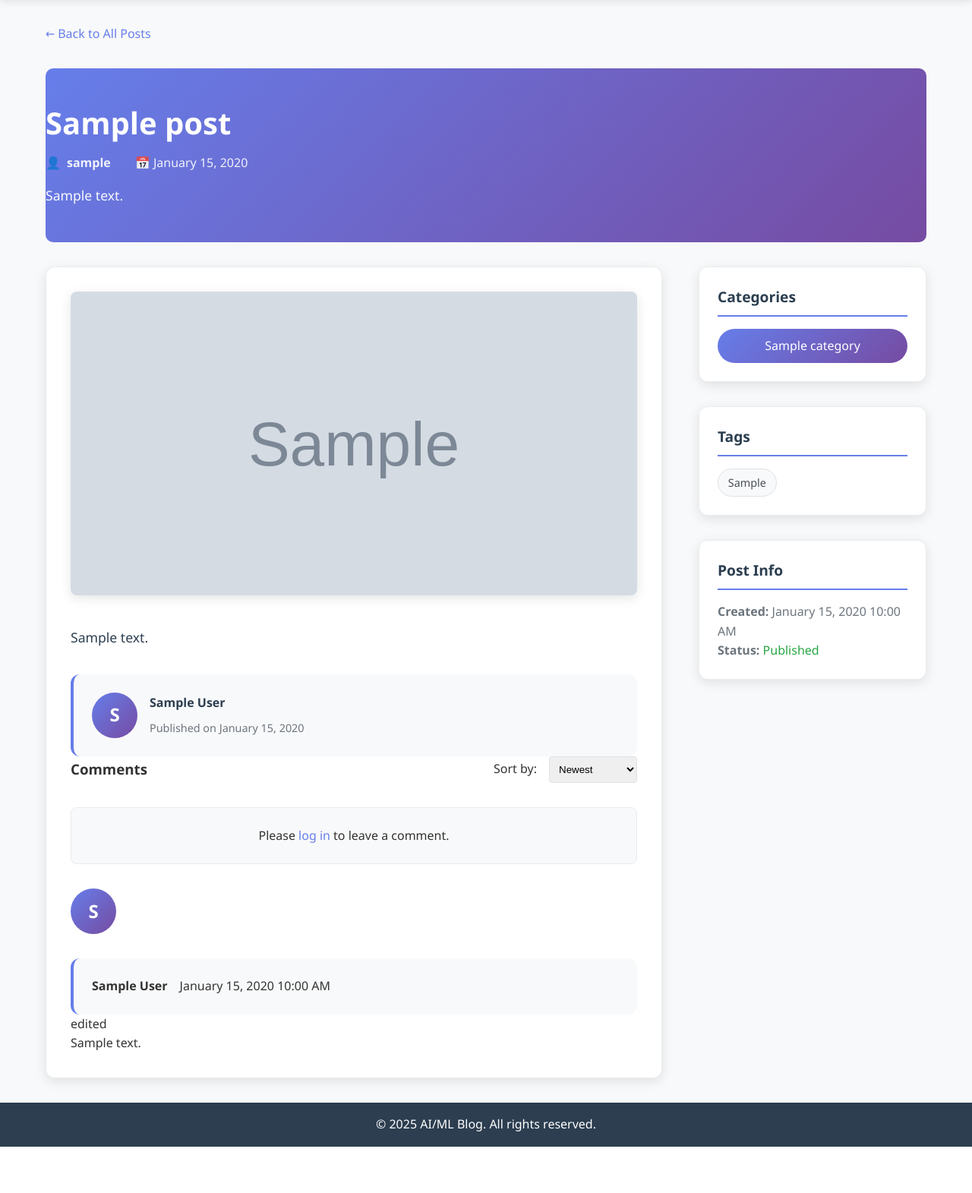
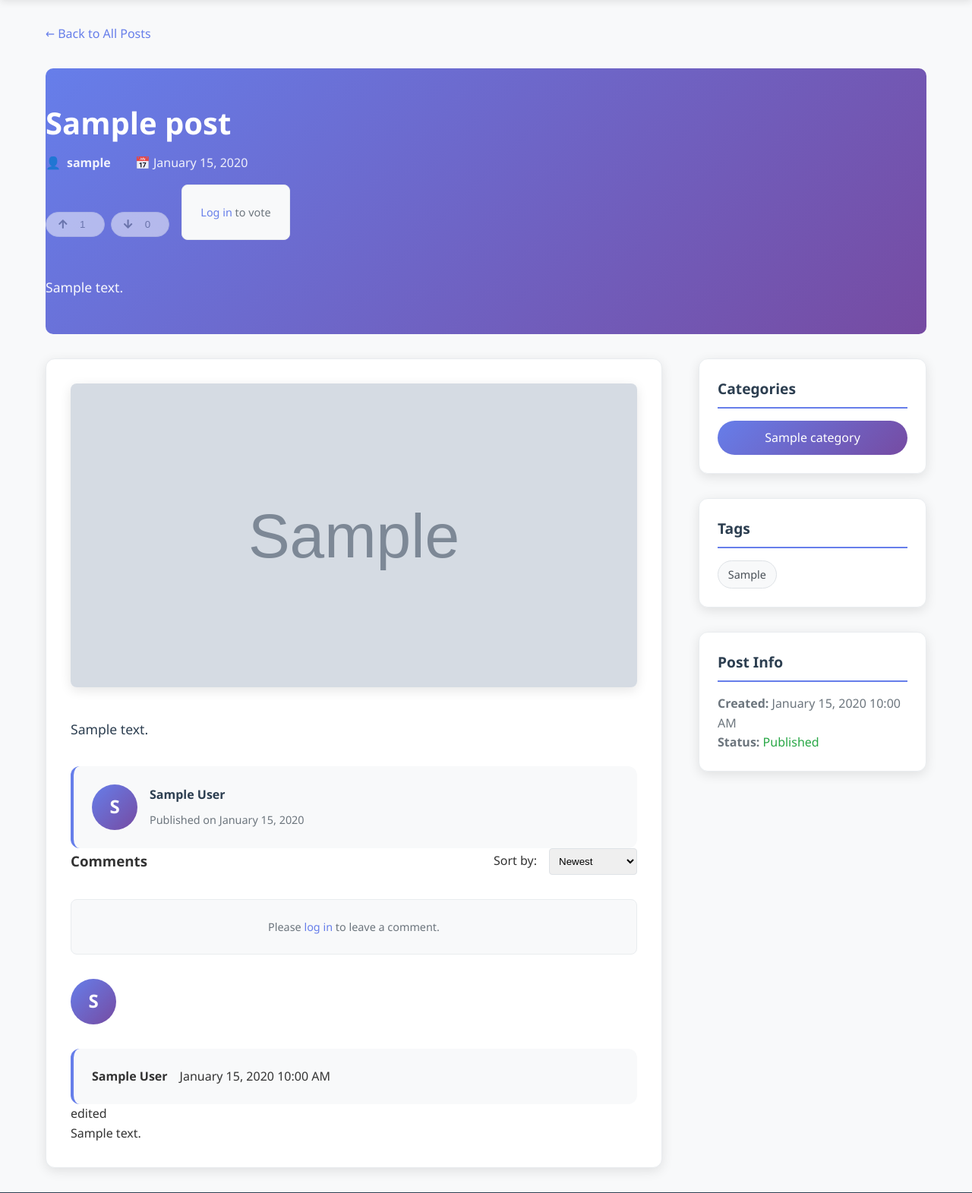
Before and after one commit to BhimPrasadAdhikari/ai_ml_blog, a Django app: a page that uses templates/blog/base.html in a window 1280 px wide. Shown: the part 83-1654 px from the top of the page at 76% size. Before the commit the page ends 1593 px from the top, so only its background shows below. Run offline with Django 5.2, Linux system fonts and the light colour scheme; tables that the repository leaves empty hold one stand-in row (values such as "Sample post"); grey boxes marked "Sample" are stand-in pictures.

Commit message:
fix(blog): modify user's specific vote state

```diff
--- a/blog/views.py
+++ b/blog/views.py
@@ -23,14 +23,28 @@ class PostDetailView(DetailView):
     template_name = 'blog/post_detail.html'
     context_object_name = 'post'
     slug_field = 'slug'
-    slug_url_arg = 'slug'
+    slug_url_kwarg = 'slug'
 
     def get_queryset(self):
         return Post.objects.filter(status='published')
+
     def get_context_data(self, **kwargs):
         context = super().get_context_data(**kwargs)
         post = context['post']
         context['post_content_html'] = mark_safe(markdown.markdown(post.content, extensions=['extra','codehilite', 'toc','tables']))
+
+        # Get user's vote for this post
+        if self.request.user.is_authenticated:
+            try:
+                interaction = PostInteraction.objects.get(
+                    post=post,
+                    user=self.request.user
+                )
+                context['user_vote'] = interaction.vote_type
+            except PostInteraction.DoesNotExist:
+                context['user_vote'] = None
+        else:
+            context['user_vote'] = None
 
         # Get sort parameter
         sort = self.request.GET.get('sort', 'newest')
@@ -61,6 +75,7 @@ class PostDetailView(DetailView):
 
         context['comments'] = comments
         context['comment_sort'] = sort
+
         return context
 
 class PostListView(ListView):
@@ -414,9 +429,6 @@ def check_new_comments(request):
     return JsonResponse({'has_new_comments': has_new})
 
 class PostVoteView(LoginRequiredMixin, View):
-    """
-    View to handle post voting (upvote/downvote)
-    """
     def post(self, request, slug):
         post = get_object_or_404(Post, slug=slug)
         vote_type = request.POST.get('vote_type')
@@ -430,18 +442,17 @@ class PostVoteView(LoginRequiredMixin, View):
         # Get or create interaction
         interaction, created = PostInteraction.objects.get_or_create(
             post=post,
-            user=request.user,
-            defaults={'vote_type': vote_type}
+            user=request.user
         )
 
-        # If interaction exists and vote type is same, remove vote
-        if not created and interaction.vote_type == vote_type:
+        # If the same vote type is clicked again, remove the vote
+        if interaction.vote_type == vote_type:
             interaction.vote_type = None
             interaction.save()
             return JsonResponse({
                 'status': 'success',
                 'message': 'Vote removed',
-                'vote_count': post.interactions.exclude(vote_type=None).count()
+                'vote_count': post.get_vote_count()
             })
 
         # Update vote
@@ -451,7 +462,7 @@ class PostVoteView(LoginRequiredMixin, View):
         return JsonResponse({
             'status': 'success',
             'message': f'Vote {vote_type} recorded',
-            'vote_count': post.interactions.exclude(vote_type=None).count()
+            'vote_count': post.get_vote_count()
         })
 
 class PostVoteCountView(View):
--- a/templates/blog/base.html
+++ b/templates/blog/base.html
@@ -4,7 +4,7 @@
     <meta charset="UTF-8">
     <meta name="viewport" content="width=device-width, initial-scale=1.0">
     <title>{% block title %}AI/ML Blog{% endblock %}</title>
-
+<link rel="stylesheet" href="https://cdnjs.cloudflare.com/ajax/libs/font-awesome/5.15.4/css/all.min.css">
     <style>
         * {
             margin: 0;
--- a/templates/blog/post_detail.html
+++ b/templates/blog/post_detail.html
@@ -488,6 +488,78 @@
         margin-top: 1rem;
         color: #6c757d;
     }
+
+    .post-voting {
+        display: flex;
+        align-items: center;
+        gap: 1rem;
+        margin: 1rem 0;
+    }
+
+    .vote-buttons {
+        display: flex;
+        align-items: center;
+        gap: 0.5rem;
+    }
+
+    .vote-btn {
+        display: flex;
+        align-items: center;
+        gap: 0.5rem;
+        padding: 0.5rem 1rem;
+        border: 1px solid #e9ecef;
+        border-radius: 20px;
+        background: white;
+        color: #6c757d;
+        cursor: pointer;
+        transition: all 0.2s ease;
+    }
+
+    .vote-btn:hover:not(:disabled) {
+        background: #f8f9fa;
+        color: #495057;
+    }
+
+    .vote-btn.active {
+        background: #667eea;
+        color: white;
+        border-color: #667eea;
+    }
+
+    .vote-btn:disabled {
+        opacity: 0.5;
+        cursor: not-allowed;
+    }
+
+    .vote-count {
+        font-weight: 500;
+        min-width: 1.5rem;
+        text-align: center;
+    }
+
+    .vote-btn.upvote.active {
+        background: #28a745;
+        border-color: #28a745;
+    }
+
+    .vote-btn.downvote.active {
+        background: #dc3545;
+        border-color: #dc3545;
+    }
+
+    .login-prompt {
+        font-size: 0.9rem;
+        color: #6c757d;
+    }
+
+    .login-prompt a {
+        color: #667eea;
+        text-decoration: none;
+    }
+
+    .login-prompt a:hover {
+        text-decoration: underline;
+    }
 </style>
 {% endblock %}
 
@@ -513,7 +585,6 @@
 
         {% endif %}
 <div class="post-header">
-
     <h1 class="post-title">{{ post.title }}</h1>
 
     <div class="post-meta">
@@ -527,6 +598,28 @@
         <span class="meta-item">
             ✏️ Updated {{ post.updated_at|date:"F d, Y" }}
         </span>
+        {% endif %}
+    </div>
+
+    <div class="post-voting">
+        <div class="vote-buttons">
+            <button class="vote-btn upvote {% if user.is_authenticated and user_vote == 'up' %}active{% endif %}"
+                    data-vote-type="up"
+                    {% if not user.is_authenticated %}disabled{% endif %}>
+                <i class="fas fa-arrow-up"></i>
+                <span class="vote-count" id="upvote-count">{{ post.get_upvotes }}</span>
+            </button>
+            <button class="vote-btn downvote {% if user.is_authenticated and user_vote == 'down' %}active{% endif %}"
+                    data-vote-type="down"
+                    {% if not user.is_authenticated %}disabled{% endif %}>
+                <i class="fas fa-arrow-down"></i>
+                <span class="vote-count" id="downvote-count">{{ post.get_downvotes }}</span>
+            </button>
+        </div>
+        {% if not user.is_authenticated %}
+            <div class="login-prompt">
+                <a href="{% url 'account_login' %}">Log in</a> to vote
+            </div>
         {% endif %}
     </div>
 
@@ -877,6 +970,76 @@ document.addEventListener('DOMContentLoaded', function() {
 
 // Check for new comments every 30 seconds
 setInterval(checkNewComments, 30000);
+
+// Voting functionality
+document.addEventListener('DOMContentLoaded', function() {
+    const voteButtons = document.querySelectorAll('.vote-btn');
+
+    voteButtons.forEach(button => {
+        button.addEventListener('click', async function() {
+            if (this.disabled) return;
+
+            const voteType = this.dataset.voteType;
+            const postSlug = '{{ post.slug }}';
+            const isUpvote = voteType === 'up';
+            const isDownvote = voteType === 'down';
+
+            try {
+                const response = await fetch(`/post/${postSlug}/vote/`, {
+                    method: 'POST',
+                    headers: {
+                        'Content-Type': 'application/x-www-form-urlencoded',
+                        'X-CSRFToken': document.querySelector('[name=csrfmiddlewaretoken]').value
+                    },
+                    body: `vote_type=${voteType}`
+                });
+
+                const data = await response.json();
+
+                if (data.status === 'success') {
+                    // Update vote counts
+                    updateVoteCounts();
+
+                    // Update button states
+                    const upvoteBtn = document.querySelector('.upvote');
+                    const downvoteBtn = document.querySelector('.downvote');
+
+                    // Remove active class from both buttons first
+                    upvoteBtn.classList.remove('active');
+                    downvoteBtn.classList.remove('active');
+
+                    // If the vote was removed (clicked same button), no button should be active
+                    if (data.message === 'Vote removed') {
+                        return;
+                    }
+
+                    // Add active class to the clicked button
+                    if (isUpvote) {
+                        upvoteBtn.classList.add('active');
+                    } else if (isDownvote) {
+                        downvoteBtn.classList.add('active');
+                    }
+                }
+            } catch (error) {
+                console.error('Error voting:', error);
+            }
+        });
+    });
+});
+
+async function updateVoteCounts() {
+    const postSlug = '{{ post.slug }}';
+
+    try {
+        const response = await fetch(`/post/${postSlug}/votes/`);
+        const data = await response.json();
+
+        document.getElementById('upvote-count').textContent = data.upvotes;
+        document.getElementById('downvote-count').textContent = data.downvotes;
+    } catch (error) {
+        console.error('Error updating vote counts:', error);
+    }
+}
 </script>
 
 {% csrf_token %}
```
